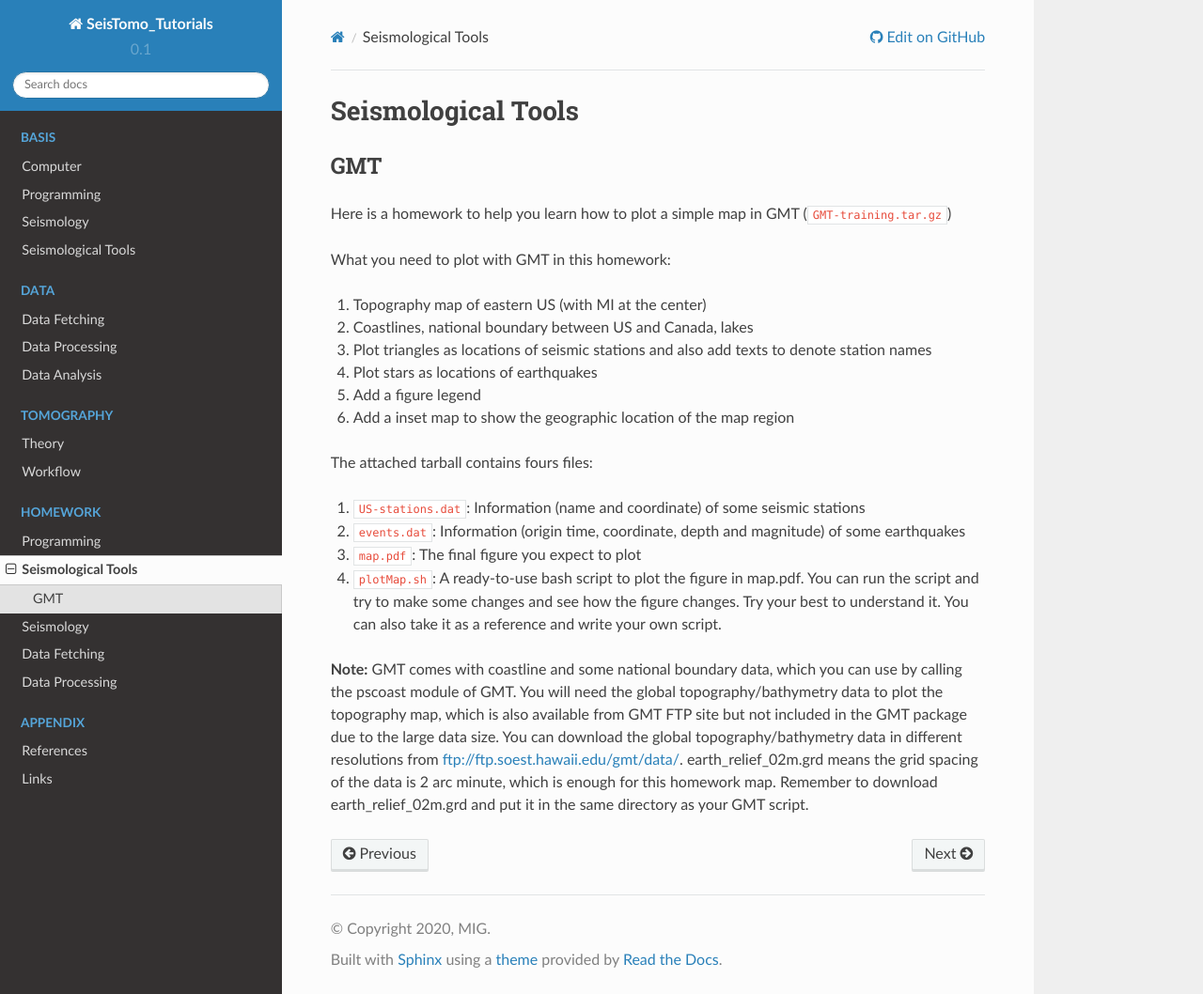
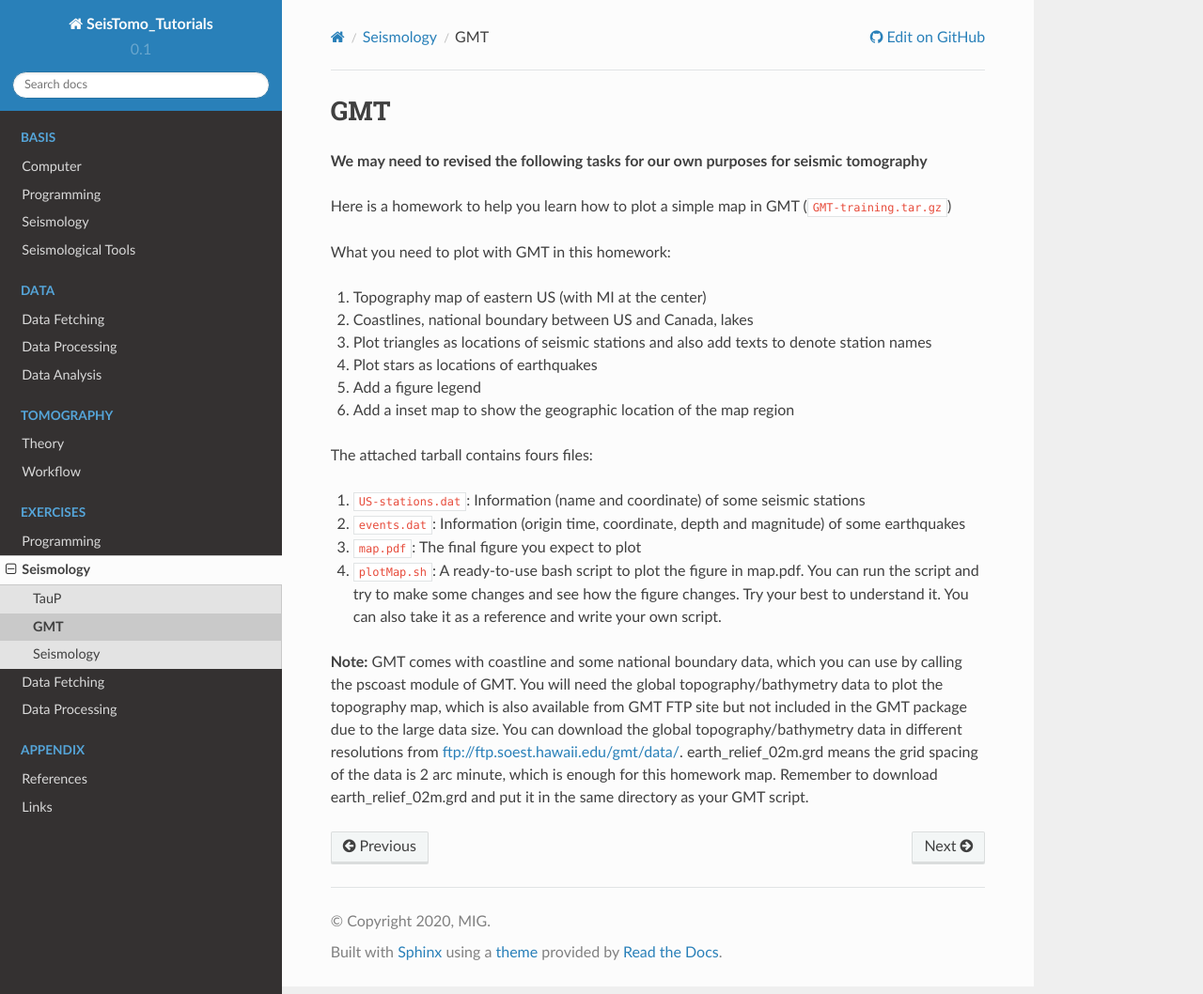
Before and after one commit to MIGG-NTU/SeisTomo_Tutorials, a Sphinx documentation site: the page built from source/exercises/seismology/gmt.rst, in a window 1280 px wide and 1058 px high. Shown: the whole window at 94% size. Built offline with Sphinx 7.4.7 and the Read the Docs theme 2.0.0, drawn with Linux system fonts in a browser that asks for light colours.

Commit message:
update homework content (#38)
* update homework content

```diff
--- a/source/homework/programming/index.rst
+++ b/source/exercises/programming/index.rst
@@ -1,13 +1,13 @@
 Programming
 ===========
 
-**We may have some exercises to let the students to complete about Linux command lines and Python.**
+**We may need to revised the following tasks for our own purposes for seismic tomography**
 
 
 Bash
 ----
 
-Download the data for Python training: `python-training.tar.gz <https://raw.githubusercontent.com/MIGG-NTU/SeisTomo_Tutorials/main/source/homework/programming/python-training.tar.gz>`__
+Download the data for Python training: ``python-training.tar.gz``
 
 - Use a bash script to automatically copy each of 'ISClauraw?.lst' files to a new directory with a new name 'MSUtrain?.dat'
 - Use awk to extract only the columns of latitude and longitude from 'ISClauraw?.lst' files and output to 'epicenter?.lst'
--- a/source/homework/seismological-tools/index.rst
+++ b/source/exercises/seismology/gmt.rst
@@ -1,8 +1,8 @@
-Seismological Tools
-===================
+GMT
+====
 
-GMT
----
+**We may need to revised the following tasks for our own purposes for seismic tomography**
+
 
 Here is a homework to help you learn how to plot a simple map in GMT (``GMT-training.tar.gz``)
 
--- /dev/null
+++ b/source/exercises/seismology/index.rst
@@ -0,0 +1,9 @@
+Seismology
+==========
+
+
+.. toctree::
+
+   taup
+   gmt
+   seismology
--- a/source/homework/seismology/index.rst
+++ b/source/exercises/seismology/seismology.rst
@@ -1,10 +1,7 @@
 Seismology
 ==========
 
-**We may need to revised the following tasks for our own purposes**
-
-- TauP
-- GMT
+**We may need to revised the following tasks for our own purposes for seismic tomography**
 
 
 Goals
--- /dev/null
+++ b/source/exercises/seismology/taup.rst
@@ -0,0 +1,5 @@
+TauP
+====
+
+- travel time
+- ray path
--- a/source/programming/scripting-languages.rst
+++ b/source/programming/scripting-languages.rst
@@ -89,8 +89,8 @@ Run following commands to install some most commonly used packages for scientifi
     $ conda install ipython numpy scipy matplotlib pandas
     $ conda install obspy --channel conda-forge
 
-Free Online Resources
-+++++++++++++++++++++
+Resources
++++++++++
 
 - `The official Python Tutorial <https://docs.python.org/3/tutorial>`__
 - `Scipy Lecture Notes <http://scipy-lectures.org/>`__
--- a/source/seismological-tools/index.rst
+++ b/source/seismological-tools/index.rst
@@ -5,8 +5,8 @@ This is a list of seismological tools you may use in your daily research.
 
 .. toctree::
 
+   ObsPy
    SAC
    SOD
    TauP
    GMT
-   ObsPy
```
Also changed, not shown: source/index.rst (+5 -6 lines), source/exercises/data-fetch/index.rst (renamed from source/homework/data-fetch/index.rst), source/exercises/data-process/index.rst (renamed from source/homework/data-process/index.rst).
